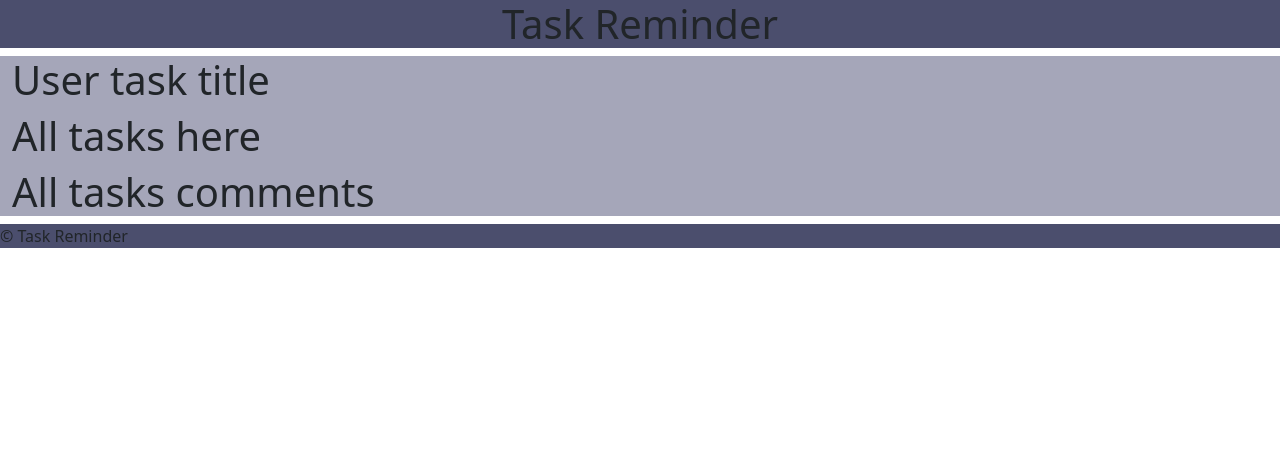
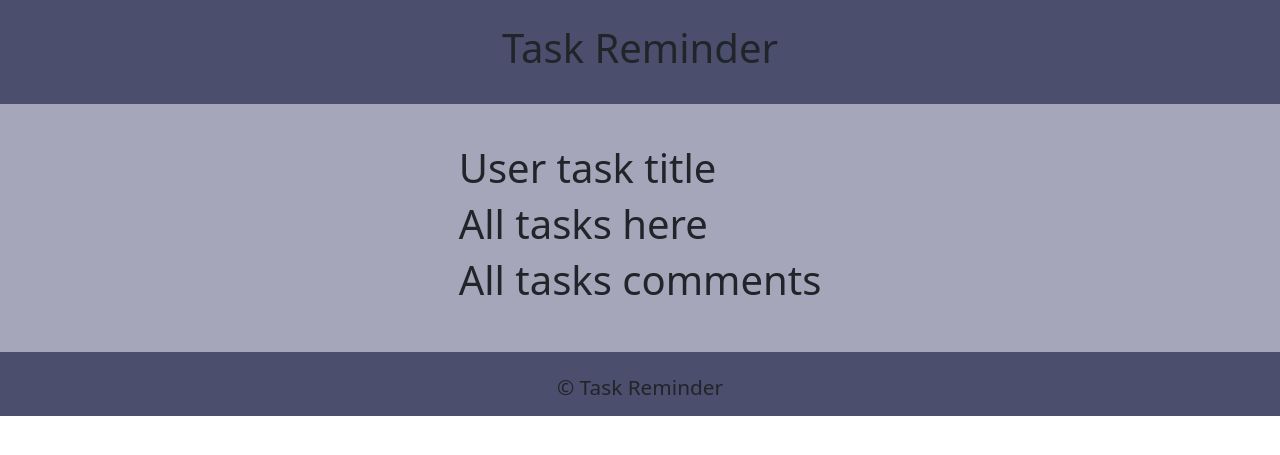
Before and after one commit to Timalexanderandersson/Task-Reminder, a Django app: page / in a window 1280 px wide. Shown: the top 455 px of the page. Run offline with Django 5.2, Linux system fonts and the light colour scheme; data that the repository does not hold is empty; some libraries are stand-ins or nearby versions.

Commit message:
css style added

```diff
--- a/static/css/style.css
+++ b/static/css/style.css
@@ -1,24 +1,51 @@
 *{
     margin:0;
     padding:0;
+    box-sizing: border-box;
+}
+
+/*Body*/
+body{
+    display: flex;
+    flex-direction: column;
+    min-height: 100%;
+
 }
 
 
 /*Header*/
-
 .header-bar{
     background-color: #4b4e6d;
-
+    height: 13vh;
+    display: flex;
+    align-items: center;
+    justify-content: center;
 }
 
 /*Main*/
-
+main{
+    flex-grow: 1;
+}
 .cool-color-here{
     background-color: #a5a6b9;
+    display: flex;
+    padding: 40px;
+    justify-content: center;
 
 }
 
 /*Footer*/
 .color-footer{
     background-color: #4b4e6d;
+    height: 8vh;
+
+
+
 }
+.div-footer{
+    display: flex;
+    justify-content: center;
+    align-items: center;
+    padding-top: 20px;
+    font-size: 1.3rem;
+}
--- a/task_app/templates/index.html
+++ b/task_app/templates/index.html
@@ -4,8 +4,9 @@
 
 {% block content%}
 
-<div class="cool-color-here container-fluid" >
-    <h1>User task title</h1>
+<div class="cool-color-here" >
+    <div class="main-page-div">
+        <h1>User task title</h1>
     {% for users in user %}
     <h2>{{ users.title }}</h2>
     <h3>{{ users.name }}</h3>
@@ -27,6 +28,9 @@
     <p>{{ comment.created_at }}</p>
     {% endfor %}
 
+
+    </div>
+
 </div>
 
     {% endblock %}
--- a/templates/base.html
+++ b/templates/base.html
@@ -18,22 +18,25 @@
 
 <body>
   <!-- Header -->
-  <header>
+  <header class="header-bar">
     <!-- Nav button -->
-     <div class="header-bar text-center">
+     <div>
       <h1>Task Reminder</h1>
     </div>
+
   </header>
 
   <!-- Main Content -->
   <main>
-    {% block content %}
+    <div>
+      {% block content %}
     <!-- Content -->
     {% endblock %}
+    </div>
   </main>
 <!-- Footer -->
   <footer class="color-footer" >
-    <div>
+    <div class="div-footer">
       <p>&copy; Task Reminder</p>
     </div>
   </footer>
```
